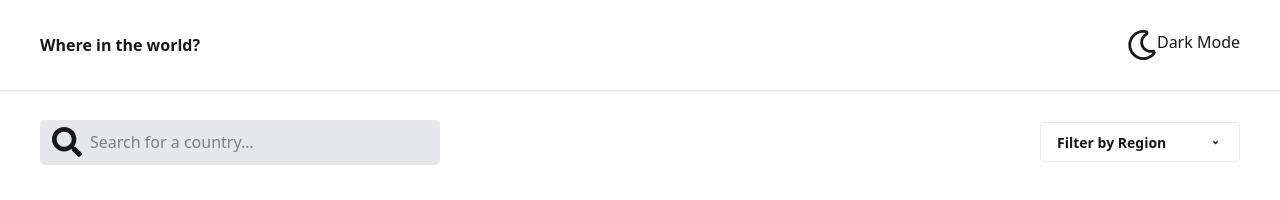
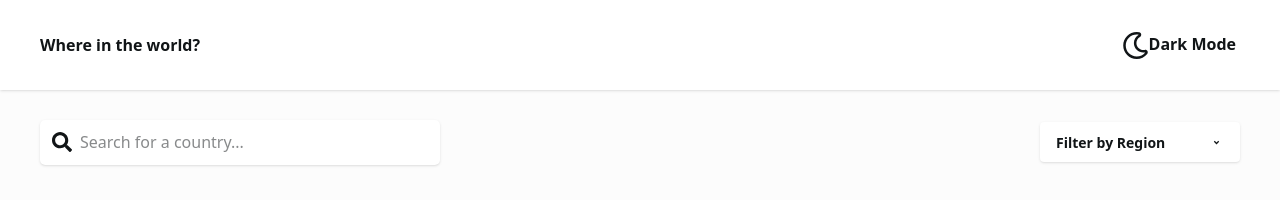
Before and after one commit to ItaloDev-Marcelo/countries-api-ts, a React (Vite) app: page / in a window 1280 px wide. Shown: the top 200 px of the page. Built offline with nearby package versions, Linux system fonts and the light colour scheme; grey boxes are pictures that could not be loaded.

Commit message:
aplicando o darkmode aos componentes

```diff
--- a/src/Form/Dropdown.tsx
+++ b/src/Form/Dropdown.tsx
@@ -1,12 +1,12 @@
 import Button from "../components/Button";
 import { RiArrowDropDownLine } from "react-icons/ri";
 
-interface DropdownProps {handleSelect: (value: string) => void}
-const Dropdown = ({handleSelect}:DropdownProps ) => {
+interface DropdownProps {handleSelect: (value: string) => void, toggle: boolean }
+const Dropdown = ({handleSelect, toggle}:DropdownProps ) => {
   return (
     <details className="dropdown w-50">
-      <summary className="btn my-1 w-50 bg-base-100 flex flex-row justify-between">Filter by Region <RiArrowDropDownLine size={15}/> </summary>
-      <ul className="menu dropdown-content bg-base-100 rounded-box z-1 w-50 p-2 shadow-sm">
+      <summary className={`btn my-1 w-50 border-0 outline-0 flex flex-row shadow justify-between ${toggle ? 'bg-Blue-900 text-Grey-50' : 'bg-White-zero text-Grey-950 '} `}>Filter by Region <RiArrowDropDownLine size={15}/> </summary>
+      <ul className={`menu dropdown-content rounded-box z-1 w-50 p-2 shadow mt-2 ${toggle ? 'bg-Blue-900 text-Grey-50' : 'bg-White-zero  text-Grey-950 '}`}>
         <li><Button name="Africa"  handleSelect={handleSelect}/></li>
         <li><Button name="Americas" handleSelect={handleSelect} /></li>
         <li> <Button name="Asia" handleSelect={handleSelect} /></li>
--- a/src/Form/FormContainer.tsx
+++ b/src/Form/FormContainer.tsx
@@ -4,14 +4,15 @@ import ISearch from './ISearch'
 
 interface FormProps  {
   handleSearch: (e: React.ChangeEvent<HTMLInputElement>) => void,
-  handleSelect: (value: string) => void
+  handleSelect: (value: string) => void,
+  toggle: boolean
 }
 
-const Form = ({handleSearch,handleSelect}:FormProps) => {
+const Form = ({handleSearch,handleSelect, toggle}:FormProps) => {
   return (
     <div className='flex flex-col md:flex-row justify-between  items-start px-3 md:items-center my-10 md:my-7  lg:px-10'>
-      <ISearch handleSearch={handleSearch} />
-      <Dropdown handleSelect={handleSelect} />
+      <ISearch handleSearch={handleSearch} toggle={toggle} />
+      <Dropdown handleSelect={handleSelect} toggle={toggle}  />
     </div>
   )
 }
--- a/src/Form/ISearch.tsx
+++ b/src/Form/ISearch.tsx
@@ -1,10 +1,10 @@
 import { FaSearch } from "react-icons/fa";
-interface FormProps  {handleSearch: (e: React.ChangeEvent<HTMLInputElement>) => void}
-const ISearch = ({handleSearch}:FormProps) => {
+interface FormProps  {handleSearch: (e: React.ChangeEvent<HTMLInputElement>) => void, toggle: boolean}
+const ISearch = ({handleSearch, toggle}:FormProps) => {
   return (
-    <div className='flex flex-row rounded-[5px] items-center mb-5 md:mb-0 bg-gray-200 w-full xl:w-[400px] h-[45px] p-3'>
-       <div className='pr-2' >< FaSearch  size={30} /></div>
-        <input type='text' name='search' placeholder='Search for a country...' onChange={handleSearch} />
+    <div className={`flex flex-row rounded-[5px] items-center mb-5 shadow md:mb-0 w-full xl:w-[400px] h-[45px] p-3 ${toggle ? 'bg-Blue-900 text-Grey-50' : 'bg-White-zero text-Grey-950 '} `}>
+       <div className='pr-2' >< FaSearch  size={20} /></div>
+        <input type='text' name='search' placeholder='Search for a country...' onChange={handleSearch} className={toggle ? 'bg-Blue-900 text-White-zero' : 'bg-White-zero text-Grey-950 '} />
     </div>
   )
 }
--- a/src/Header/Header.tsx
+++ b/src/Header/Header.tsx
@@ -7,10 +7,10 @@ type modeProps  = {
 
 const Header = ({DarkMode, toggle}:modeProps) => {
 
-    console.log(toggle)
+
 
     return (
-    <header className="flex flex-row justify-between p-4 lg:px-10 h-[75px] xl:h-[90px]  shadow items-center mb-4">
+    <header className={`flex flex-row justify-between p-4 lg:px-10 h-[75px] xl:h-[90px] shadow items-center mb-4 ${toggle ? 'bg-Blue-950 text-white ' : 'bg-White-zero text-Grey-950'}`}>
        <a href='#index.html' className='font-black'><h1>Where in the world?</h1></a>
        <ModeToggle DarkMode={DarkMode}   />
     </header>
--- a/src/Header/ModeToggle.tsx
+++ b/src/Header/ModeToggle.tsx
@@ -5,7 +5,7 @@ type modeProps  = {
 }
 
 const ModeToggle = ({DarkMode}:modeProps) => {
-  return  <button onClick={DarkMode} className='flex'> <FaRegMoon size={30}/> Dark Mode </button>
+  return  <button onClick={DarkMode} className='flex border-0 outline-0 p-1 font-semibold'> <FaRegMoon size={27}/> Dark Mode </button>
 }
 
 export default ModeToggle
--- a/src/components/Button.tsx
+++ b/src/components/Button.tsx
@@ -2,9 +2,6 @@ interface ButtonProps {
     name:string,
     handleSelect: (value: string) => void
 }
-
-
-
 
 const Button = ({name, handleSelect}:ButtonProps) => {
   return <button onClick={() => handleSelect(name)}>{name}</button>
--- a/src/components/Card.tsx
+++ b/src/components/Card.tsx
@@ -1,4 +1,3 @@
-
 interface CardProps {
   name: string,
   population: number,
@@ -7,14 +6,15 @@ interface CardProps {
    img:string,
    id: string,
     handleDatails: (index:string) => void,
-
+    toggle: boolean
 }
 
-const Card = ({name, population,region,capital,img,id,handleDatails}:CardProps) => {
+const Card = ({name, population,region,capital,img,id,handleDatails, toggle}:CardProps) => {
 
 
   return (
-   <div onClick={() =>  handleDatails(id)} className="card bg-base-100  w-[97%] md:w-[370px] tb:w-[445px]  xl:w-[370px]  nt:w-75 m-2 shadow-sm " key={id}>
+   <div onClick={() =>  handleDatails(id)} className={`card   w-[97%] md:w-[370px] tb:w-[445px]
+    xl:w-[370px]  nt:w-75 m-2 shadow  ${toggle ? 'bg-Blue-900 text-white ' : 'bg-Grey-50 text-Grey-950'}`} key={id}>
   <figure>
     <img
       src={img}
@@ -22,12 +22,12 @@ const Card = ({name, population,region,capital,img,id,handleDatails}:CardProps)
       className='w-full h-[200px]'
       />
   </figure>
-  <div className="card-body h-[250px]">
+  <div className="card-body h-[250px] nt:h-[200px]">
     <h2 className="card-title font-black">{name}</h2>
     <div className="mt-3">
-      <p className="my-2"> <strong>Population</strong>: {population}  </p>
-   <p className="my-2"> <strong>Region</strong>: {region}  </p>
-   <p className="my-2"> <strong>Capital</strong>: {capital}  </p>
+      <p className="my-2 text-[14px]"> <strong>Population</strong>: {population}  </p>
+   <p className="my-2 text-[14px]"> <strong>Region</strong>: {region}  </p>
+   <p className="my-2 text-[14px]"> <strong>Capital</strong>: {capital}  </p>
     </div>
   </div>
 </div>
--- a/src/components/DetailsSection.tsx
+++ b/src/components/DetailsSection.tsx
@@ -1,6 +1,4 @@
 import { FaArrowLeft } from "react-icons/fa6";
-// import type { ApiTypes } from "../types/ApiType";
-
 interface Currency {
   code: string,
   name: string,
@@ -12,18 +10,19 @@ interface Language {
 }
 
 interface DetailsProps {
-  name: string;
-  nativeName: string;
-  population: number;
-  region: string;
-  subregion: string;
-  currencies: Currency[];
-  capital: string;
-  svg: string;
-  topLevelDomain: string[];
-  languages: Language[];
-  borders: string[];
-  HideDetails: () => void;
+  name: string,
+  nativeName: string,
+  population: number,
+  region: string,
+  subregion: string,
+  currencies: Currency[],
+  capital: string,
+  svg: string,
+  topLevelDomain: string[],
+  languages: Language[],
+  borders: string[],
+  HideDetails: () => void,
+  toggle: boolean
 }
 
 const DetailsSection = ({
@@ -39,17 +38,18 @@ const DetailsSection = ({
   languages,
   borders,
   HideDetails,
+  toggle
 }: DetailsProps) => {
   return (
-    <section className="w-full h-50vh bg-red absolute top-[20%] left-0 z-10000 p-2 flex felx-col lg:flex-row">
+    <section className={`w-full h-[100vh] pt-4  z-10000 p-2 flex felx-col lg:flex-row ${toggle ? 'bg-Blue-950  text-white' : ' text-Grey-950 bg-Grey-50'} `}>
       <div className="flex flex-col xl:flex-row justify-between ">
         <div>
           <button
-            className="flex items-center justify-center border-1 w-[100px] h-[50px] ml-2 lg:ml-13"
+            className="flex items-center justify-center border-1 w-[100px] h-[40px] ml-2 lg:ml-13"
             onClick={HideDetails}
           >
             {" "}
-            <FaArrowLeft size={20} /> Back
+            <FaArrowLeft size={15} className='mr-2' /> Back
           </button>
 
           <figure className="flex flex-col w-full   xl:w-[500px] p-3 lg:ml-7 mt-10">
@@ -102,7 +102,7 @@ const DetailsSection = ({
           </div>
           <article className="w-auto md:w-[400px] tb:w-[600px] nt:w-[597px] mt-4">
             <h4 className="mb-5">
-              <span className="font-black ">Border Countries:</span>{" "}
+              {borders.length > 0 && <span className="font-black ">Border Countries:</span>}
             </h4>
             <div className="grid grid-cols-2 tb:grid-cols-3 lg:grid-cols-4 items-start gap-2 lg:gap-col-2">
               {borders?.map((item) => (
--- a/src/components/MainWrapper.tsx
+++ b/src/components/MainWrapper.tsx
@@ -3,7 +3,7 @@ interface MainWrapperProps {children: React.ReactNode}
 const MainWrapper = ({children}:MainWrapperProps) => {
   return (
     <div className='grid grid-col-12 items-center md:grid-cols-2 lg:grid-cols-2
-     xl:grid-cols-3 nt:grid-cols-4 lg:gap-5 md:items-cente tb:gap-2.5 md:px-2 lg:px-9'>
+     xl:grid-cols-3 nt:grid-cols-4  lg:gap-5 md:items-cente tb:gap-2.5 md:px-2 lg:px-9'>
         {children}
     </div>
   )
--- a/src/index.css
+++ b/src/index.css
@@ -9,6 +9,12 @@ body {
 @theme {
   --breakpoint-tb: 60rem;
   --breakpoint-nt: 85rem;
+  --color-Blue-900: #2B3945;
+--color-Blue-950 : #202C37;
+--color-Grey-950: #111517;
+--color-Grey-400: #808080;
+--color-Grey-50: #FCFCFC;
+--color-White-zero: #FFFFFF;
 }
 
 
--- a/src/layout/CountryPageLayout.tsx
+++ b/src/layout/CountryPageLayout.tsx
@@ -64,11 +64,11 @@ const CountryPageLayout = () => {
 
 
   return (
-    <div>
+    <div className={toggle ? 'bg-Blue-950 ' : 'bg-Grey-50'}>
         <Header toggle={toggle} DarkMode={DarkMode} />
         <div className='mt-2 xl:mt-3 '>
           {
-            !details && <><Form handleSearch={handleSearch}  handleSelect={handleSelect} />
+            !details && <><Form handleSearch={handleSearch} toggle={toggle}  handleSelect={handleSelect} />
            <MainWrapper>
                 {
                   DisplayCards.map((item) => (
@@ -80,12 +80,13 @@ const CountryPageLayout = () => {
                         capital={item.capital}
                         img={item.flags.png}
                         handleDatails={handleDatails}
+                        toggle={toggle}
                         />
                   ))
                 }
             </MainWrapper>
                 <div className='w-full flex justify-center my-4 '>
-                   <button onClick={handleMore} className="text-center font-black h-[45px] w-[100px] my-3.5 bg-amber-100 rounded-[5px]">More</button>
+                   <button onClick={handleMore} className={`text-center font-semibold h-[45px] w-[100px] my-3.5  rounded-[5px] ${toggle ? 'bg-Blue-900  text-white ' : 'bg-Grey-50 text-Grey-950'}`}>More</button>
           </div>
              </>
           }
@@ -101,7 +102,9 @@ const CountryPageLayout = () => {
   svg={selected.flags.svg}
   topLevelDomain={selected.topLevelDomain}
   languages={selected.languages ?? []}
-  borders={selected.borders ?? []} />
+  borders={selected.borders ?? []}
+   toggle={toggle}
+  />
            )}
         </div>
     </div>
```
